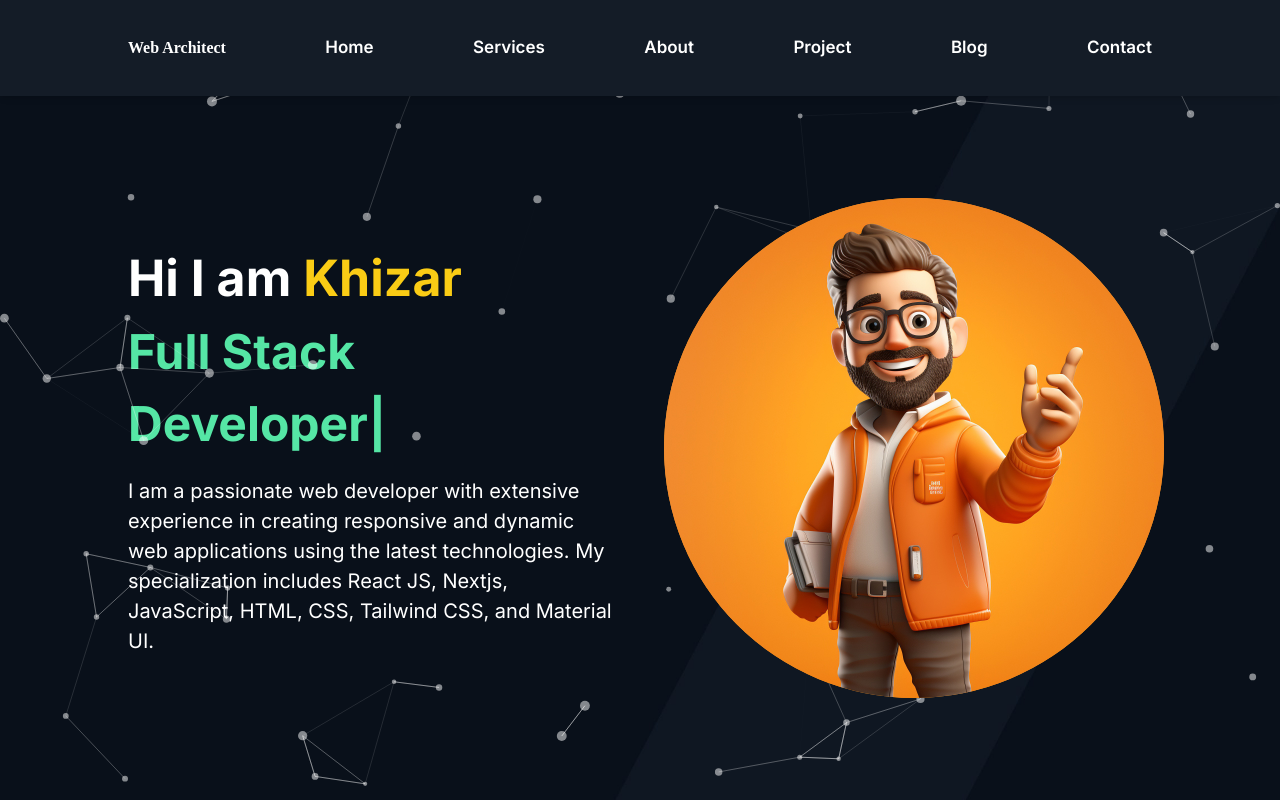
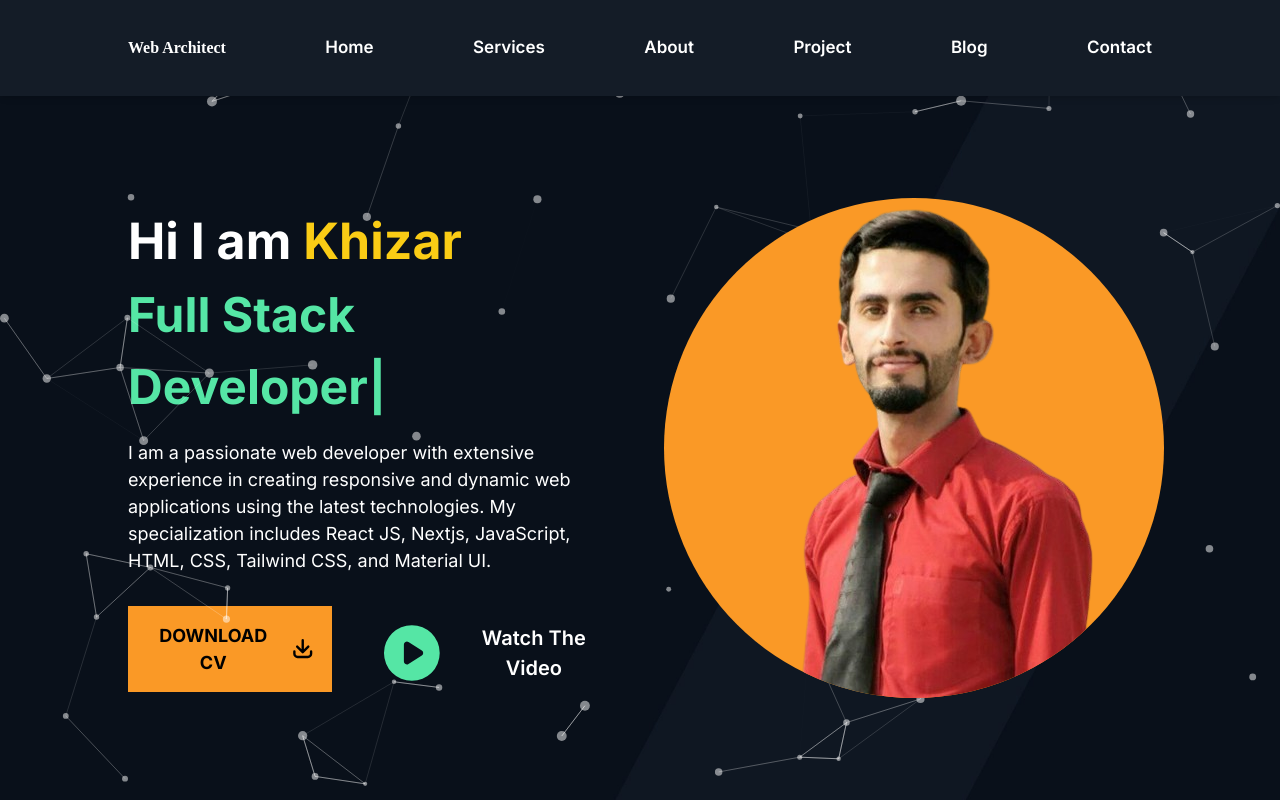
Before and after one commit to khizarali646/my-portfolio, a Next.js app: page / in a window 1280 px wide. Built offline with nearby package versions, Linux system fonts and the light colour scheme.

Commit message:
add button into the hero section

```diff
--- a/components/hero/Hero.tsx
+++ b/components/hero/Hero.tsx
@@ -2,6 +2,7 @@ import React from 'react'
 import { Particle } from '../hero/Particle'
 import  Image from "next/image"
 import { TextEffect } from './TextEffect'
+import {ArrowDownTrayIcon, PlayCircleIcon} from "@heroicons/react/16/solid";
 
 export const Hero = () => {
   return (
@@ -11,13 +12,27 @@ export const Hero = () => {
         <div>
             <h1 className="text-[35px] md:text-[50px] font-bold text-white">Hi I am <span className='text-yellow-400'>Khizar</span></h1>
             <TextEffect/>
-            <p className='mt-[1rem] text-[#fff] text-[20px]'>
+            <p className='mt-[1rem] text-[#fff] text-[18px]'>
             I am a passionate web developer with extensive experience in creating responsive and dynamic web applications using the latest technologies. My specialization includes React JS, Nextjs, JavaScript, HTML, CSS, Tailwind CSS, and Material UI.
             </p>
+            <div className="mt-[2rem] flex-col md:space-x-6 sm:space-y-2 sm:flex sm:flex-row sm:space-x-0 sm:gap-6 ">
+                <button
+                    className="px-4 hover:bg-yellow-4 transition-all duration-200 py-[1rem] text-[18px] font-bold uppercase bg-[#fa9926] text-black flex items-center space-x-2 ">
+                    <p>Download Cv</p>
+                    <ArrowDownTrayIcon className="w-[1.6rem] h-[1.7rem] text-black"/>
+                </button>
+                <button
+                    className="flex items-center space-x-2 sm:space-x-2 ml-0 sm:mt-5">
+                    <PlayCircleIcon className="w-[4rem] h-[4rem] hover:text-yellow-400 transition-all duration-400 text-[#55e6a5]"/>
+                    <p className="text-[20px] font-semibold text-white">Watch The Video</p>
+                </button>
+
+
+            </div>
         </div>
-        <div className='w-[500px] hidden bg-[#fa9926]  relative md:flex items-center rounded-full h-[500px]'>
-            <Image src="/images/u1.jpg" alt='Khizar' layout='fill' className='rounded-full object-cover'/>
-        </div>
+          <div className='w-[500px] hidden bg-[#fa9926]  relative md:flex items-center rounded-full h-[500px]'>
+              <Image src="/images/khizar-bg.png" alt='Khizar' layout='fill' className='rounded-full object-cover'/>
+          </div>
       </div>
     </div>
   )
--- a/components/navbar/MobileNavbar.tsx
+++ b/components/navbar/MobileNavbar.tsx
@@ -12,7 +12,7 @@ export const MobileNavbar = ({ nav, closeNav }: Props) => {
 
   return (
     <div
-      className={`fixed ${newAnimation} transition-all duration-300 top-0 right-0 bottom-0 left-0 z-[1000] bg-[#09101a]`}
+      className={`fixed ${newAnimation} transition-all duration-300 top-0 right-0 bottom-0 left-0 z-[100000] bg-[#09101a]`}
     >
       <div className="w-[100%] h-[100vh] flex flex-col justify-center items-center">
         <div className="nav-links-mobile">Home</div>
@@ -23,7 +23,7 @@ export const MobileNavbar = ({ nav, closeNav }: Props) => {
         <div className="nav-links-mobile">Contact</div>
       </div>
       <div onClick={closeNav}>
-        <XMarkIcon className="absolute top-[2rem] right-[2rem] h-[2rem] w-[2rem] text-white" />
+        <XMarkIcon className="absolute z-[10000] top-[2rem] right-[2rem] h-[2rem] w-[2rem] text-white" />
       </div>
     </div>
   );
```
